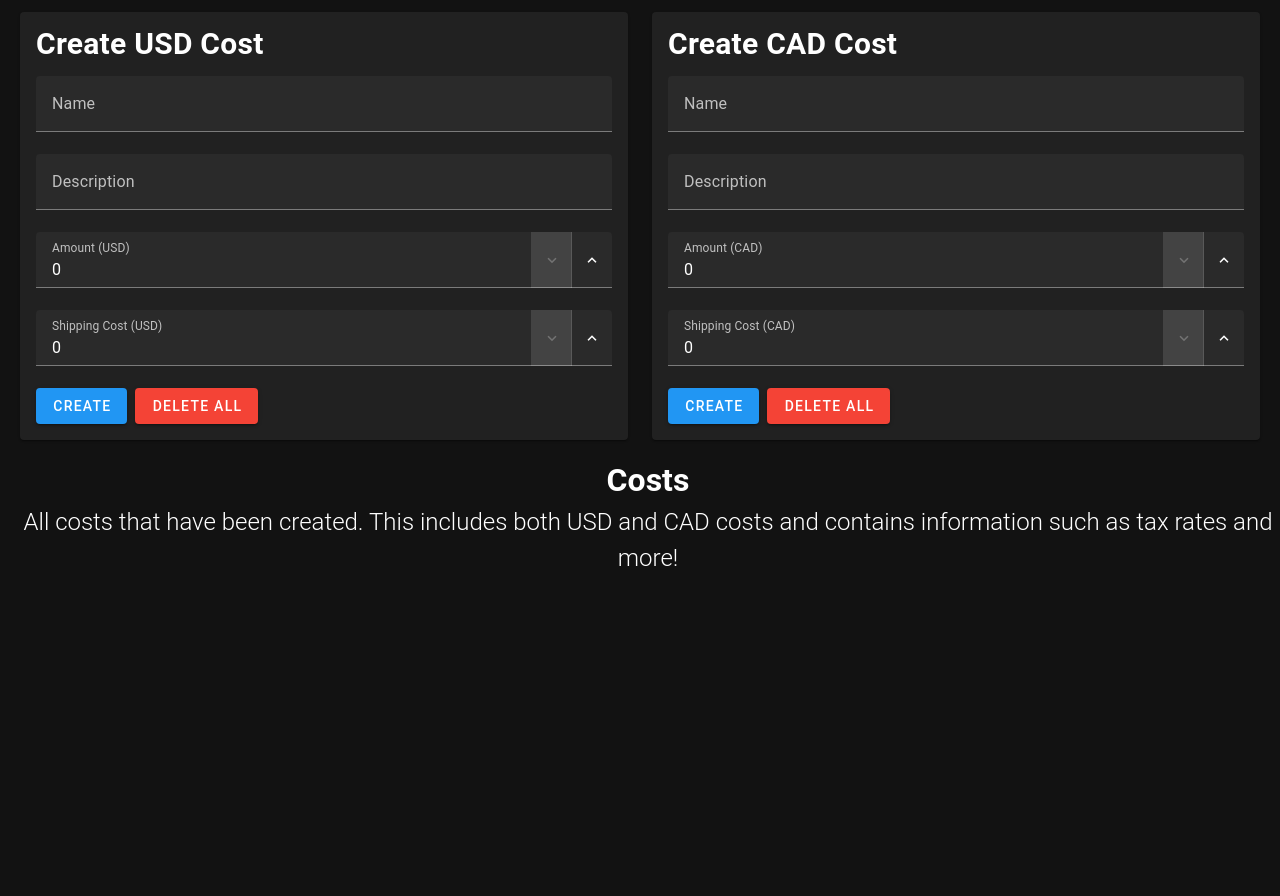
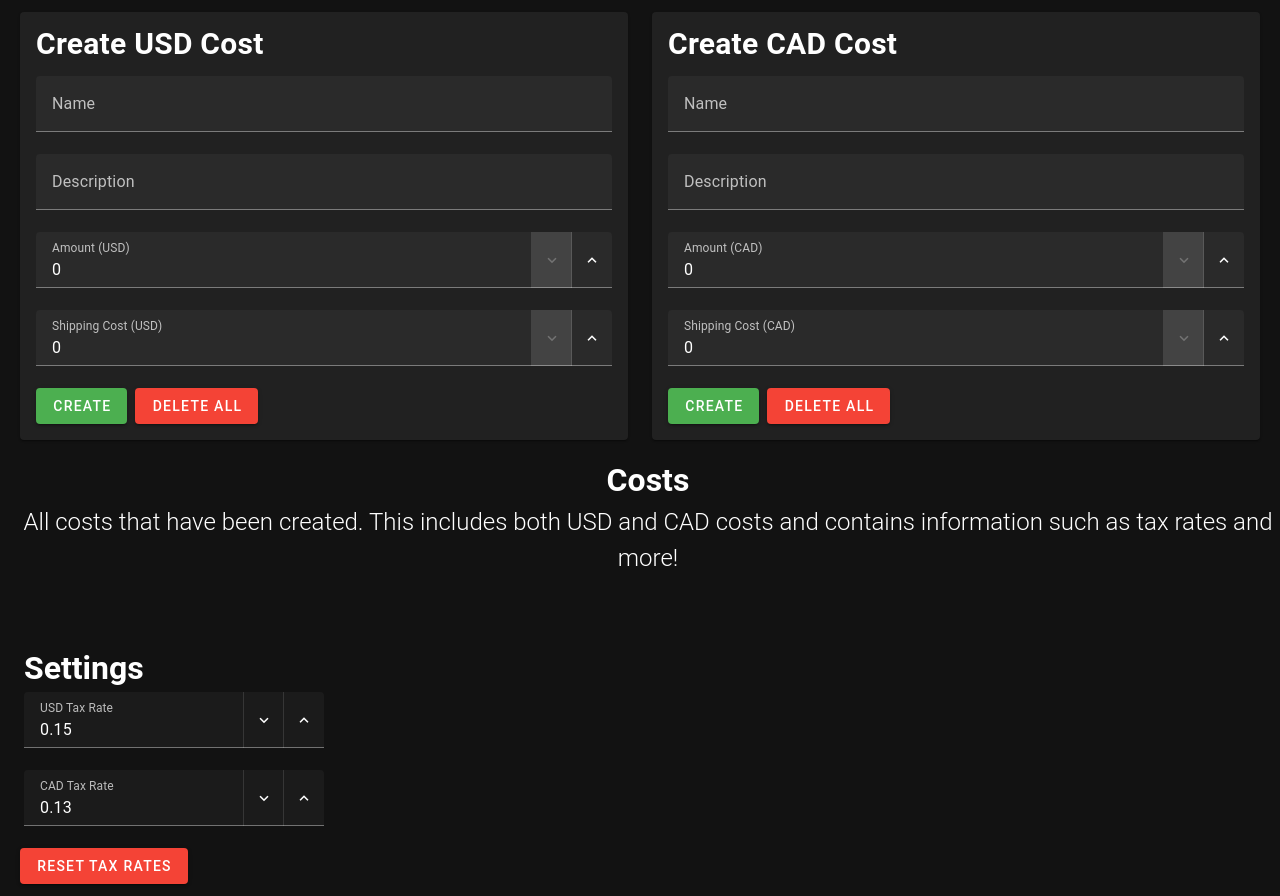
Before and after one commit to IanTapply22/Budget-Management, a Vue app: page / in a window 1280 px wide. Before the commit the page ends 800 px from the top, so only its background shows below. Built offline with nearby package versions, Linux system fonts and the light colour scheme.

Commit message:
Removed settings and created more store utils and added usd to cad conversions

```diff
--- a/src/components/CostCreator.vue
+++ b/src/components/CostCreator.vue
@@ -14,7 +14,7 @@
                             <v-number-input v-model="usdAmount" label="Amount (USD)" required :min=0></v-number-input>
                             <v-number-input v-model="usdShippingCost" label="Shipping Cost (USD)" required
                                 :min=0></v-number-input>
-                            <v-btn @click="createUsdCost()" color="primary">
+                            <v-btn @click="createUsdCost()" color="green">
                                 Create
                             </v-btn>
                             <v-btn @click="budget.clearUsdCosts()" color="red" class="ml-2">
@@ -37,7 +37,7 @@
                             <v-number-input v-model="cadAmount" label="Amount (CAD)" required :min=0></v-number-input>
                             <v-number-input v-model="cadShippingCost" label="Shipping Cost (CAD)" required
                                 :min=0></v-number-input>
-                            <v-btn @click="createCadCost()" color="primary">
+                            <v-btn @click="createCadCost()" color="green">
                                 Create
                             </v-btn>
                             <v-btn @click="budget.clearCadCosts()" color="red" class="ml-2">
@@ -51,7 +51,7 @@
         <h1 class="mt-4 text-center">Costs</h1>
         <h2 class="text-center font-weight-light">All costs that have been created. This includes both USD and CAD costs
             and contains information such as tax rates and more!</h2>
-        <v-row class="mt-2">
+        <v-row class="mt-10">
             <!-- Create cards for USD costs -->
             <v-card v-for="cost in budget.usdCosts" :key="cost.id" width="400" rounded class="ml-4">
                 <v-card-title>
@@ -62,7 +62,8 @@
                     <h3 class="font-weight-medium">Cost: {{ cost.amount }} USD</h3>
                     <h3 class="font-weight-medium">Shipping Cost: {{ cost.shippingCost }} USD</h3>
                     <h3 class="font-weight-medium">Taxed Dollars: {{ budget.calculateUsdItemTax(cost) }} USD</h3>
-                    <h3 class="font-weight-medium">Item Total After Tax: {{ budget.calculateUsdItemTotal(cost) }} USD
+                    <h3 class="font-weight-medium">Item Total After Tax: {{ budget.calculateUsdItemTotal(cost) }} USD</h3>
+                    <h3 class="font-weight-medium">CAD Conversion: {{ budget.convertToCad(budget.calculateUsdItemTotal(cost)) }} CAD
                     </h3>
                 </v-card-text>
             </v-card>
@@ -78,9 +79,19 @@
                     <h3 class="font-weight-medium">Taxed Dollars: {{ budget.calculateCadItemTax(cost) }} CAD</h3>
                     <h3 class="font-weight-medium">Item Total After Tax: {{ budget.calculateCadItemTotal(cost) }} CAD
                     </h3>
+                    <h3 class="font-weight-medium">USD Conversion: {{ budget.convertToUsd(budget.calculateUsdItemTotal(cost)) }} CAD
+                    </h3>
                 </v-card-text>
             </v-card>
         </v-row>
+        <h1 class="mt-10 ml-1">Settings</h1>
+        <v-number-input class="ml-1" v-model="budget.usdTaxRate" label="USD Tax Rate" required width="300"
+            :step="0.01" />
+        <v-number-input class="ml-1" v-model="budget.cadTaxRate" label="CAD Tax Rate" required width="300"
+            :step="0.01" />
+        <v-btn @click="budget.setUsdTaxRate(0.15), budget.setCadTaxRate(0.13)" color="red">
+            Reset Tax Rates
+        </v-btn>
     </v-col>
 </template>
 
--- a/src/pages/settings.vue
+++ /dev/null
@@ -1,7 +0,0 @@
-<template>
-    <div>
-        <h1>Settings</h1>
-        <p>Here you can change your budget settings.</p>
-        <p>Coming soon...</p>
-    </div>
-</template>
--- a/src/stores/budget.ts
+++ b/src/stores/budget.ts
@@ -19,6 +19,9 @@ export const useBudgetStore = defineStore('budget', {
   actions: {
     setCadTaxRate(rate: number) {
       this.cadTaxRate = rate
+    },
+    setUsdTaxRate(rate: number) {
+      this.usdTaxRate = rate
     },
     setHourlyWage(wage: number) {
       this.hourlyWage = wage
@@ -74,10 +77,17 @@ export const useBudgetStore = defineStore('budget', {
       return Math.round((this.cadTaxRate * item.amount) * 100) / 100
     },
     calculateCadItemTotal(item: CadCost): number {
-      return (item.amount + item.shippingCost + this.calculateCadItemTax(item))
+      return parseInt((item.amount + item.shippingCost + this.calculateCadItemTax(item)).toFixed(2))
     },
     calculateUsdItemTotal(item: UsdCost): number {
-      return (item.amount + item.shippingCost + this.calculateUsdItemTax(item))
+      return parseInt((item.amount + item.shippingCost + this.calculateUsdItemTax(item)).toFixed(2));
+    },
+
+    convertToCad(usd: number): number {
+      return Math.round(usd * 1.37 * 100) / 100
+    },
+    convertToUsd(cad: number): number {
+      return Math.round(cad / 1.37 * 100) / 100
     },
   },
 })
--- a/src/typed-router.d.ts
+++ b/src/typed-router.d.ts
@@ -19,6 +19,5 @@ declare module 'vue-router/auto-routes' {
    */
   export interface RouteNamedMap {
     '/': RouteRecordInfo<'/', '/', Record<never, never>, Record<never, never>>,
-    '/settings': RouteRecordInfo<'/settings', '/settings', Record<never, never>, Record<never, never>>,
   }
 }
```
